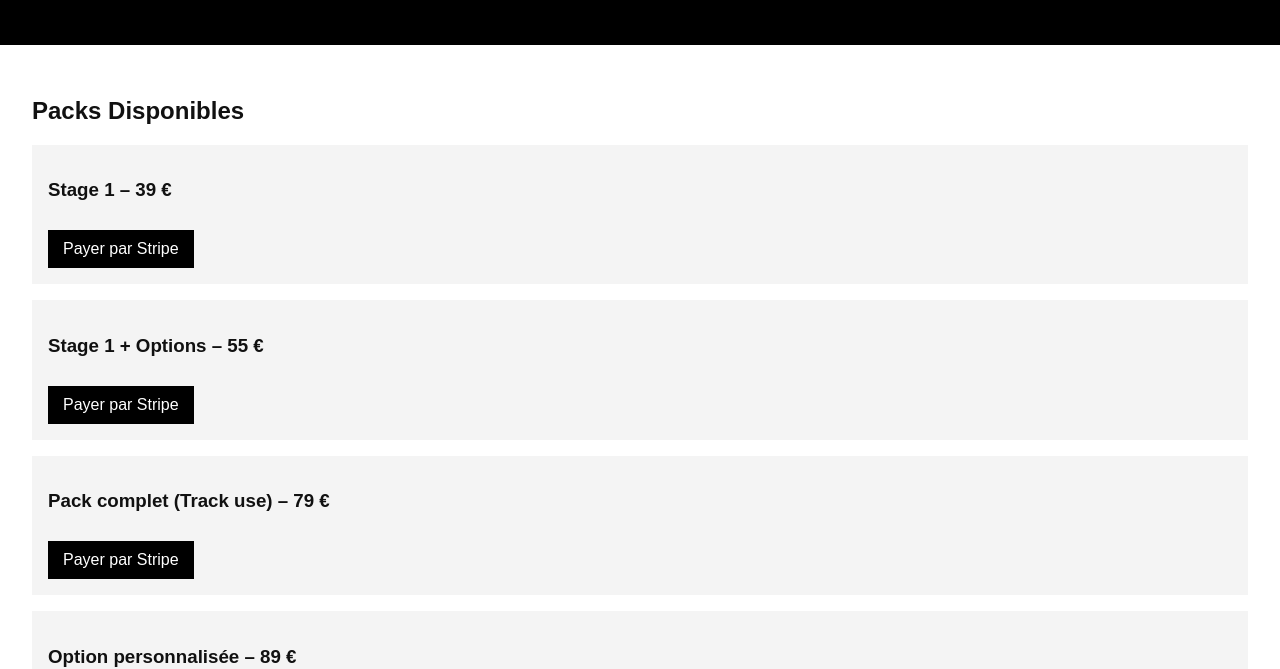
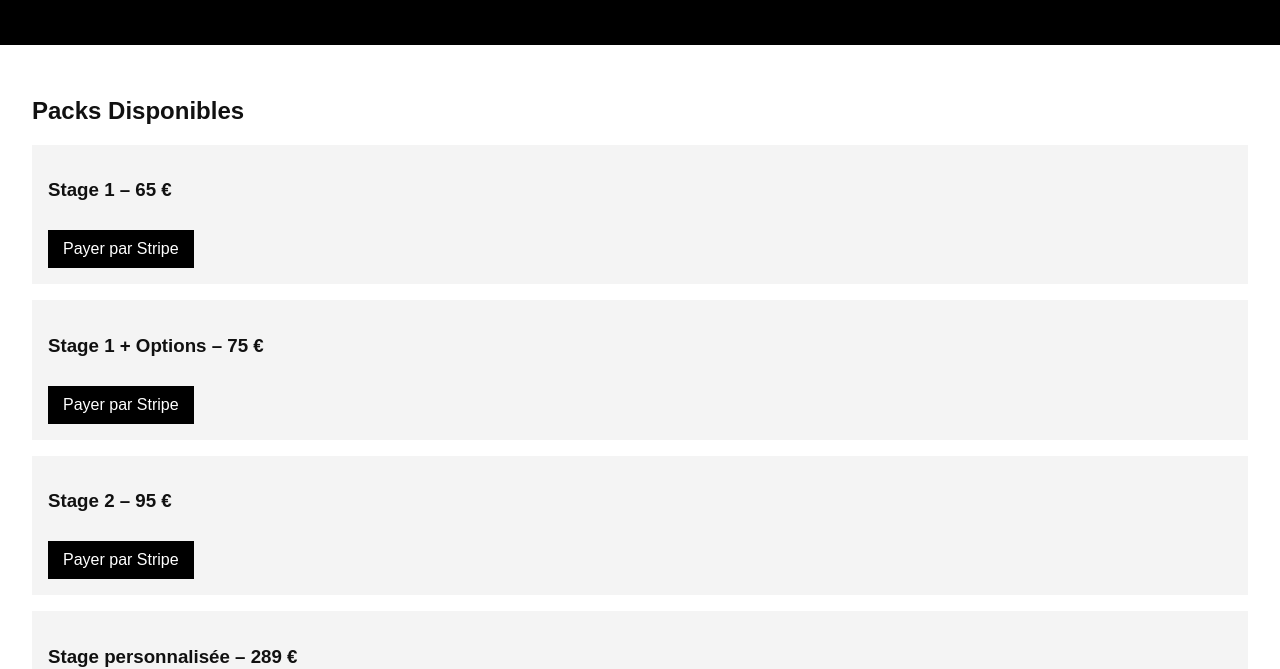
Before and after one commit to mrndperf/-site, a plain HTML site: page index.html in a window 1280 px wide. Shown: the part 133-802 px from the top of the page. Drawn offline with Linux system fonts and the light colour scheme.

Commit message:
Update index.html

```diff
--- a/index.html
+++ b/index.html
@@ -15,19 +15,19 @@
     <section id="packs">
         <h2>Packs Disponibles</h2>
         <div class="pack">
-            <h3>Stage 1 – 39 €</h3>
+            <h3>Stage 1 – 65 €</h3>
             <a href="https://buy.stripe.com/8x28wPc9h1r831B6pI0Ba01" target="_blank" class="button">Payer par Stripe</a>
         </div>
         <div class="pack">
-            <h3>Stage 1 + Options – 55 €</h3>
+            <h3>Stage 1 + Options – 75 €</h3>
             <a href="https://buy.stripe.com/eVq7sLb5dgm27hRg0i0Ba02" target="_blank" class="button">Payer par Stripe</a>
         </div>
         <div class="pack">
-            <h3>Pack complet (Track use) – 79 €</h3>
+            <h3>Stage 2 – 95 €</h3>
             <a href="https://buy.stripe.com/bJeaEX7T10n4dGf5lE0Ba03" target="_blank" class="button">Payer par Stripe</a>
         </div>
         <div class="pack">
-            <h3>Option personnalisée – 89 €</h3>
+            <h3>Stage personnalisée – 289 €</h3>
             <a href="https://buy.stripe.com/bJe8wPb5d0n4dGfcO60Ba04" target="_blank" class="button">Payer par Stripe</a>
         </div>
     </section>
```
